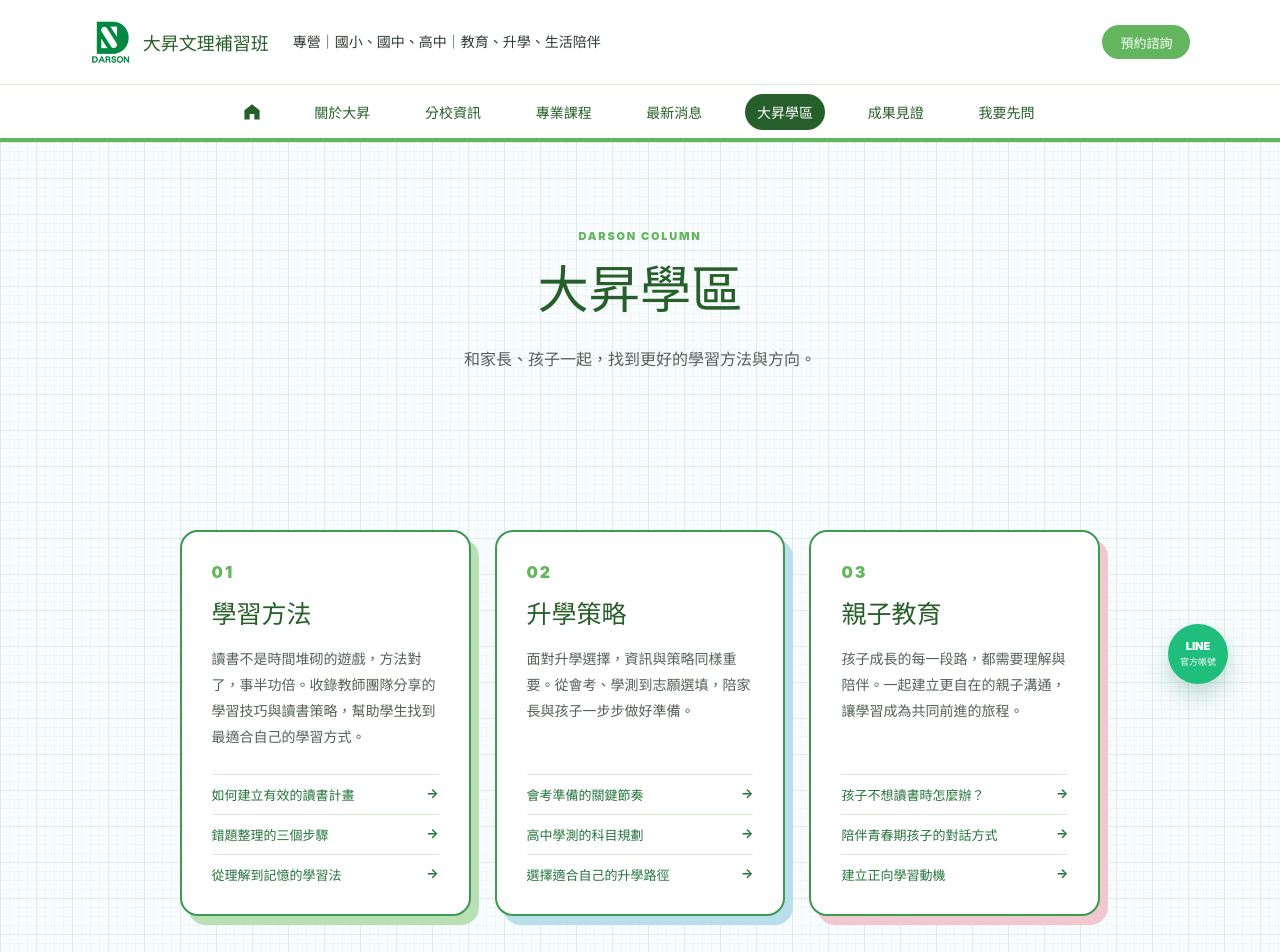
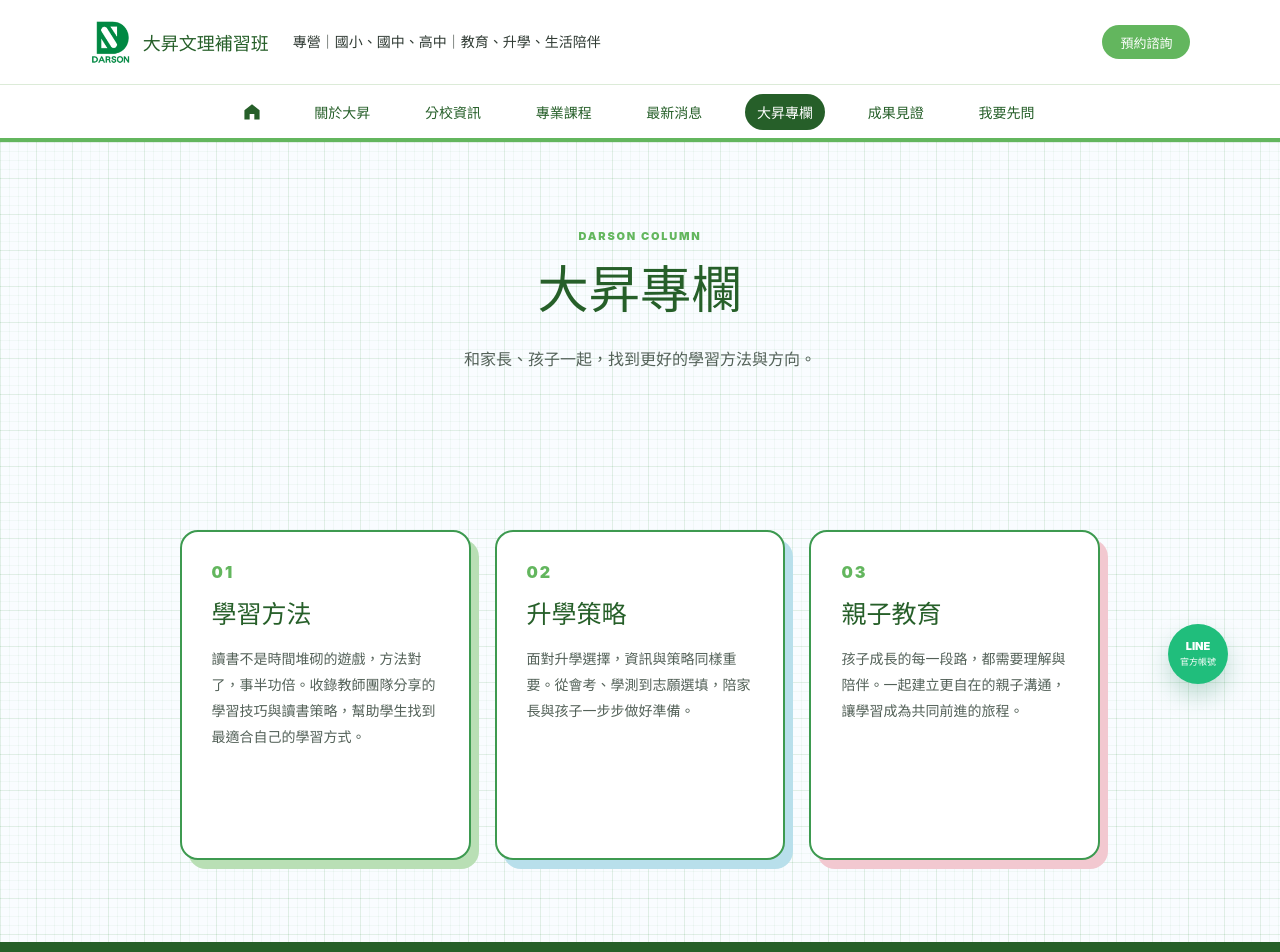
Before and after one commit to min-jie/dasonWeb, a Vue app: page /students in a window 1280 px wide. Shown: the top 952 px of the page. Built offline with nearby package versions, Linux system fonts and the light colour scheme.

Commit message:
刪掉不必要的button

```diff
--- a/src/components/SiteHeader.vue
+++ b/src/components/SiteHeader.vue
@@ -22,7 +22,7 @@ import logo from "../assets/logo.png";
       <RouterLink to="/branches">分校資訊</RouterLink>
       <RouterLink to="/courses">專業課程</RouterLink>
       <RouterLink to="/news">最新消息</RouterLink>
-      <RouterLink to="/students">大昇學區</RouterLink>
+      <RouterLink to="/students">大昇專欄</RouterLink>
       <RouterLink to="/achievements">成果見證</RouterLink>
       <RouterLink to="/contact">我要先問</RouterLink>
     </nav>
--- a/src/pages/StudentsPage.vue
+++ b/src/pages/StudentsPage.vue
@@ -3,17 +3,14 @@ const columns = [
   [
     "學習方法",
     "讀書不是時間堆砌的遊戲，方法對了，事半功倍。收錄教師團隊分享的學習技巧與讀書策略，幫助學生找到最適合自己的學習方式。",
-    ["如何建立有效的讀書計畫", "錯題整理的三個步驟", "從理解到記憶的學習法"],
   ],
   [
     "升學策略",
     "面對升學選擇，資訊與策略同樣重要。從會考、學測到志願選填，陪家長與孩子一步步做好準備。",
-    ["會考準備的關鍵節奏", "高中學測的科目規劃", "選擇適合自己的升學路徑"],
   ],
   [
     "親子教育",
     "孩子成長的每一段路，都需要理解與陪伴。一起建立更自在的親子溝通，讓學習成為共同前進的旅程。",
-    ["孩子不想讀書時怎麼辦？", "陪伴青春期孩子的對話方式", "建立正向學習動機"],
   ],
 ];
 </script>
@@ -21,7 +18,7 @@ const columns = [
   <main class="column-page">
     <section class="section column-hero">
       <p>DARSON COLUMN</p>
-      <h1>大昇學區</h1>
+      <h1>大昇專欄</h1>
       <strong>和家長、孩子一起，找到更好的學習方法與方向。</strong>
     </section>
     <section class="section column-grid">
```
